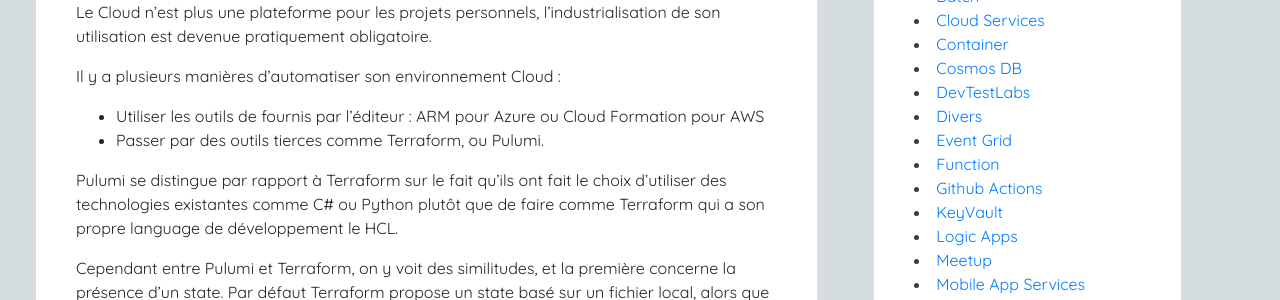
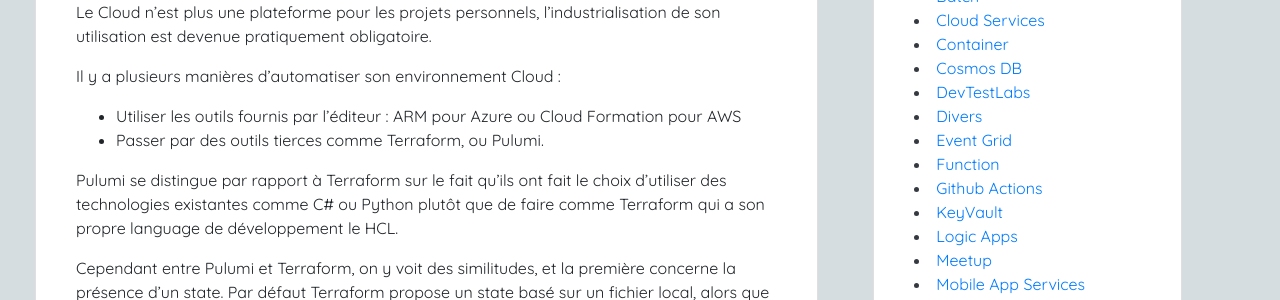
Before and after one commit to wilfriedwoivre/wilfriedwoivre.github.io, a Jekyll site: the page built from _posts/2020-02-19-pulumi-stocker-letat-de-votre-infrastructure-dans-un-azure-storage.md, in a window 1280 px wide and 900 px high, scrolled down 359 px. Shown: the part 154-454 px from the top of the window. Built offline with Jekyll 4.4.1, drawn with Linux system fonts in a browser that asks for light colours; nearby versions of some CDN libraries.

```diff
--- a/_posts/2020-02-19-pulumi-stocker-letat-de-votre-infrastructure-dans-un-azure-storage.md
+++ b/_posts/2020-02-19-pulumi-stocker-letat-de-votre-infrastructure-dans-un-azure-storage.md
@@ -9,7 +9,7 @@ Le Cloud n'est plus une plateforme pour les projets personnels, l'industrialisat
 
 Il y a plusieurs manières d'automatiser son environnement Cloud :
 
-- Utiliser les outils de fournis par l'éditeur : ARM pour Azure ou Cloud Formation pour AWS
+- Utiliser les outils fournis par l'éditeur : ARM pour Azure ou Cloud Formation pour AWS
 - Passer par des outils tierces comme Terraform, ou Pulumi.
 
 Pulumi se distingue par rapport à Terraform sur le fait qu'ils ont fait le choix d'utiliser des technologies existantes comme C# ou Python plutôt que de faire comme Terraform qui a son propre language de développement le HCL.
```
